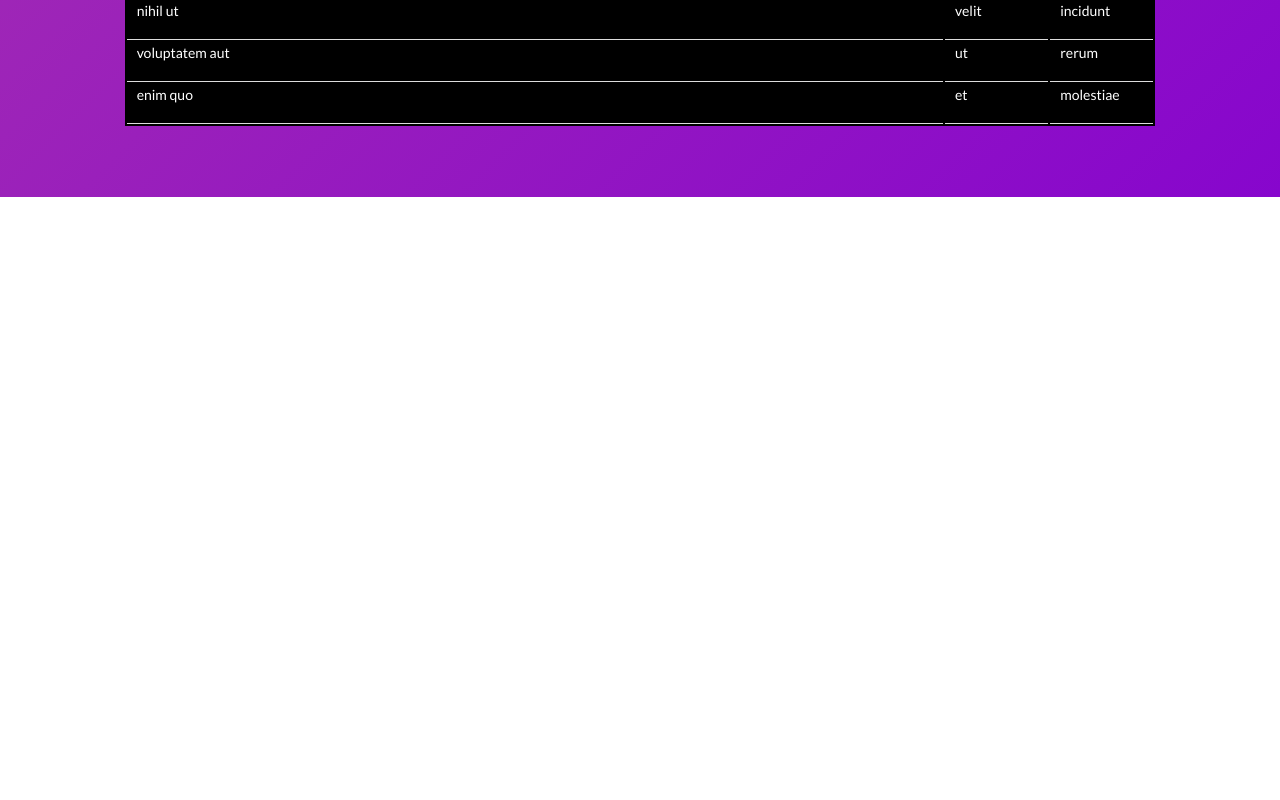
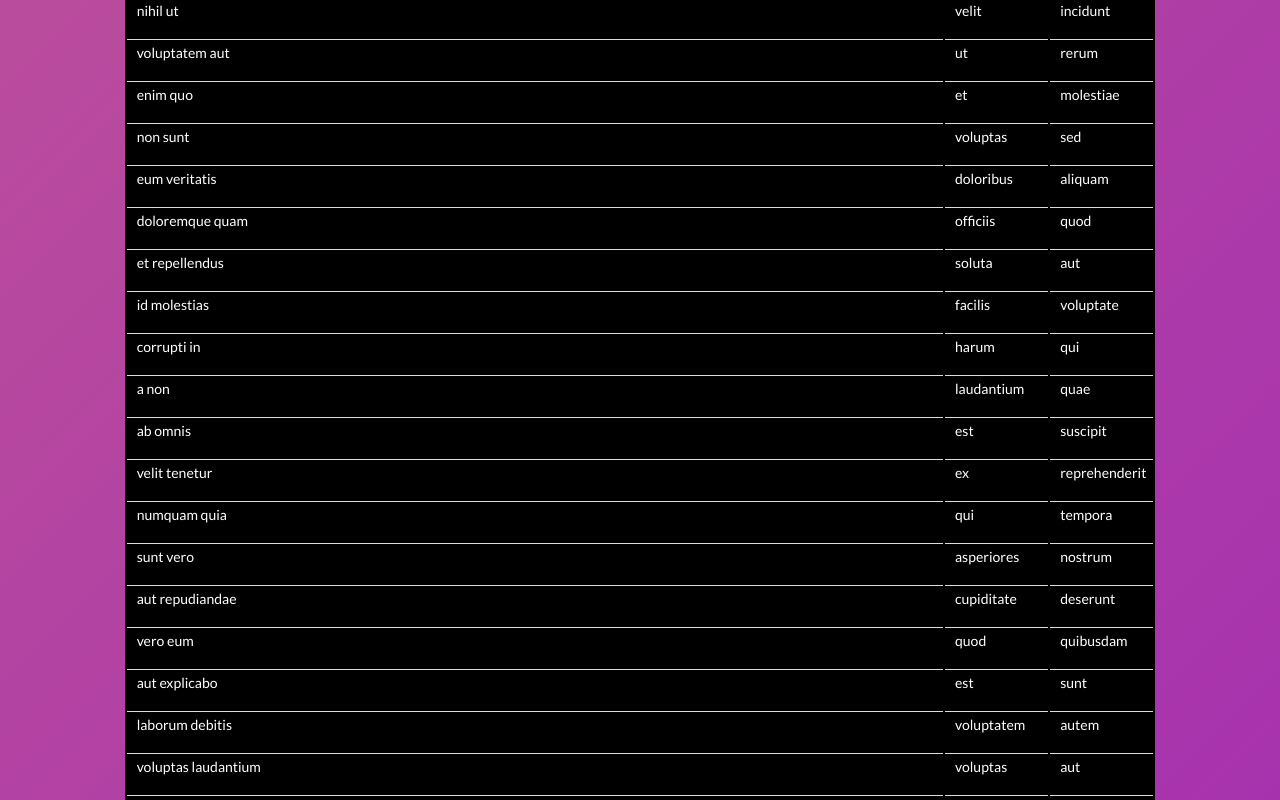
Before and after one commit to williamrmyers/media_player, a React (Create React App) app: page / in a window 1280 px wide. Shown: the part 4120-4920 px from the top of the page. Before the commit the page ends 4317 px from the top, so only its background shows below. Built offline with nearby package versions, Linux system fonts and the light colour scheme.

Commit message:
Allow for playing song to be visible in list. Added title. Render 200 songs.

```diff
--- a/public/index.html
+++ b/public/index.html
@@ -23,7 +23,7 @@
       work correctly both with client-side routing and a non-root public URL.
       Learn how to configure a non-root public URL by running `npm run build`.
     -->
-    <title>React App</title>
+    <title>Media Player</title>
   </head>
   <body>
     <noscript>You need to enable JavaScript to run this app.</noscript>
--- a/src/components/SongList/SongList.css
+++ b/src/components/SongList/SongList.css
@@ -10,6 +10,10 @@
   padding-top: 8px;
 }
 .song-list-item:hover
+{
+  color: #6dffff;
+}
+.playing
 {
   color: #6dffff;
 }
--- a/src/components/SongList/SongList.js
+++ b/src/components/SongList/SongList.js
@@ -7,11 +7,10 @@ class SongList extends React.Component {
   renderSongs = props => {
     return this.props.songs.map(song => (
       <tr
-        onClick={() => this.props.selectSong(song)}
         key={song.id}
-        className="song-list-item"
-      >
-          <td>{song.title}</td>
+        className={ this.props.selectedSong.title === song.title ? "playing song-list-item" : "song-list-item"}
+        >
+          <td onClick={() => this.props.selectSong(song)}>{song.title}</td>
           <td>{song.artist}</td>
           <td>{song.album}</td>
       </tr>
@@ -37,7 +36,10 @@ class SongList extends React.Component {
 }
 
 const mapStateToProps = state => {
-  return { songs: state.songs.songs };
+  return {
+    songs: state.songs.songs,
+    selectedSong: state.selectedSong
+   };
 };
 
 export default connect(
--- a/src/reducers/index.js
+++ b/src/reducers/index.js
@@ -2,14 +2,14 @@ import { combineReducers } from 'redux';
 import faker from 'faker';
 
 let songs = [];
-for (var i = 0; i < 100; i++) {
+for (var i = 0; i < 200; i++) {
   songs.push({
     title: `${faker.fake("{{lorem.word}}")} ${faker.fake("{{lorem.word}}")}`,
     album: faker.fake("{{lorem.word}}"),
     artist: faker.fake("{{lorem.word}}"),
     id: i,
     albumArt:  faker.fake("{{image.image}}")
-  })
+  });
 }
 
 const songsReducer = () => {
@@ -42,4 +42,4 @@ export default combineReducers({
   songs: songsReducer,
   selectedSong: selectSongReducer,
   paused: pauseReducer
-})
+});
```
